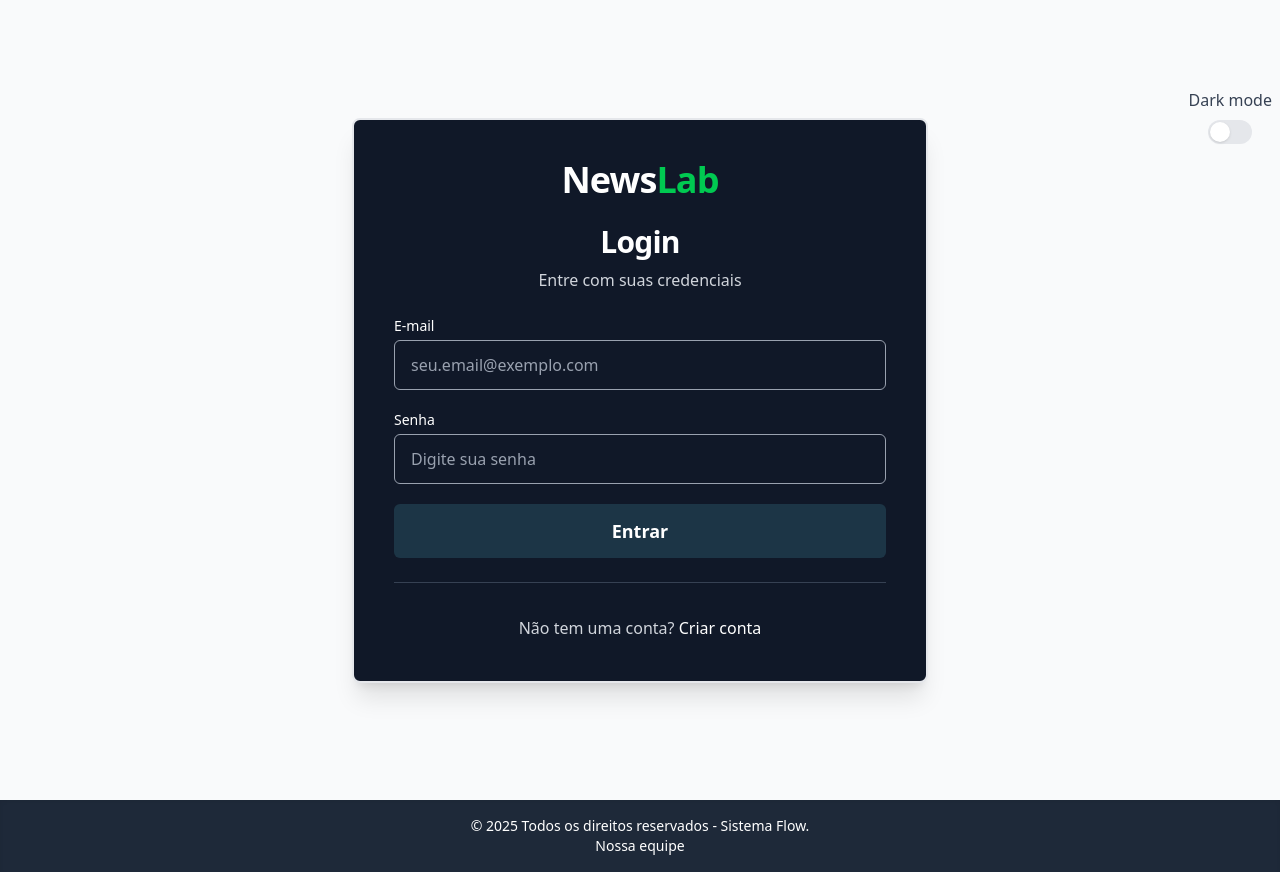
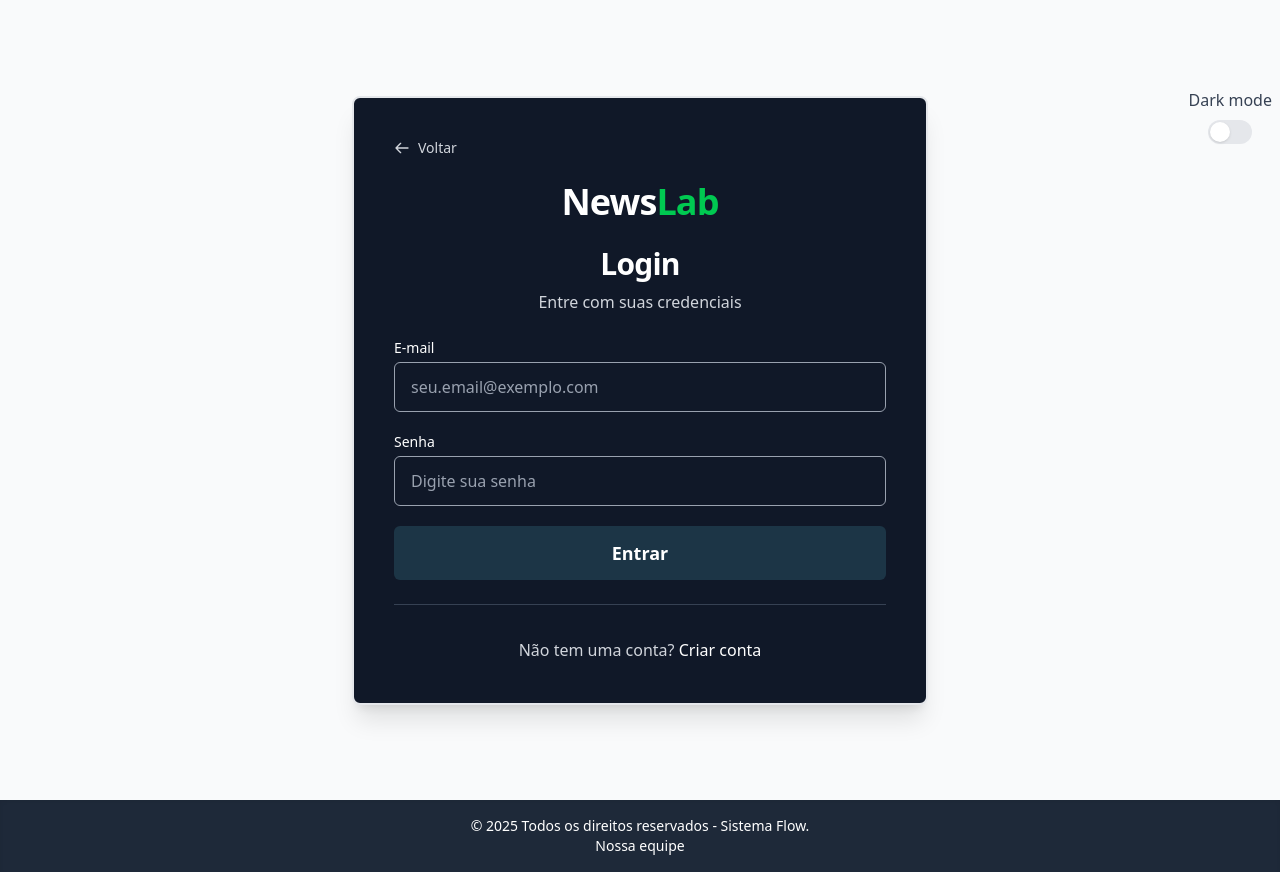
Before and after one commit to 1TDSPW-25/sistema-flow, a React (Vite) app: page /sistema-flow/login in a window 1280 px wide. Built offline with nearby package versions, Linux system fonts and the light colour scheme; no server answers.

Commit message:
Botão de voltar na página de Login

```diff
--- a/src/pages/Login/index.tsx
+++ b/src/pages/Login/index.tsx
@@ -58,6 +58,30 @@ export default function Login() {
   return (
     <main className="min-h-screen flex flex-col justify-center items-center bg-gray-50 dark:bg-gray-700 px-4 sm:px-6 lg:px-8">
       <section className="w-full max-w-md sm:max-w-lg md:max-w-xl bg-gray-900 shadow-xl rounded-lg p-6 sm:p-8 md:p-10 space-y-6 border-2 border-gray-200 dark:border-gray-950">
+        {/* Botão Voltar */}
+        <div className="flex justify-start">
+          <button
+            onClick={() => navigate("/")}
+            className="flex items-center gap-2 text-gray-300 hover:text-white transition-colors duration-200 text-sm font-medium"
+            aria-label="Voltar para a página inicial"
+          >
+            <svg
+              className="w-4 h-4"
+              fill="none"
+              stroke="currentColor"
+              viewBox="0 0 24 24"
+            >
+              <path
+                strokeLinecap="round"
+                strokeLinejoin="round"
+                strokeWidth={2}
+                d="M10 19l-7-7m0 0l7-7m-7 7h18"
+              />
+            </svg>
+            Voltar
+          </button>
+        </div>
+
         {/* Logo NewsLab clicável */}
         <div className="text-center">
           <Link
```
